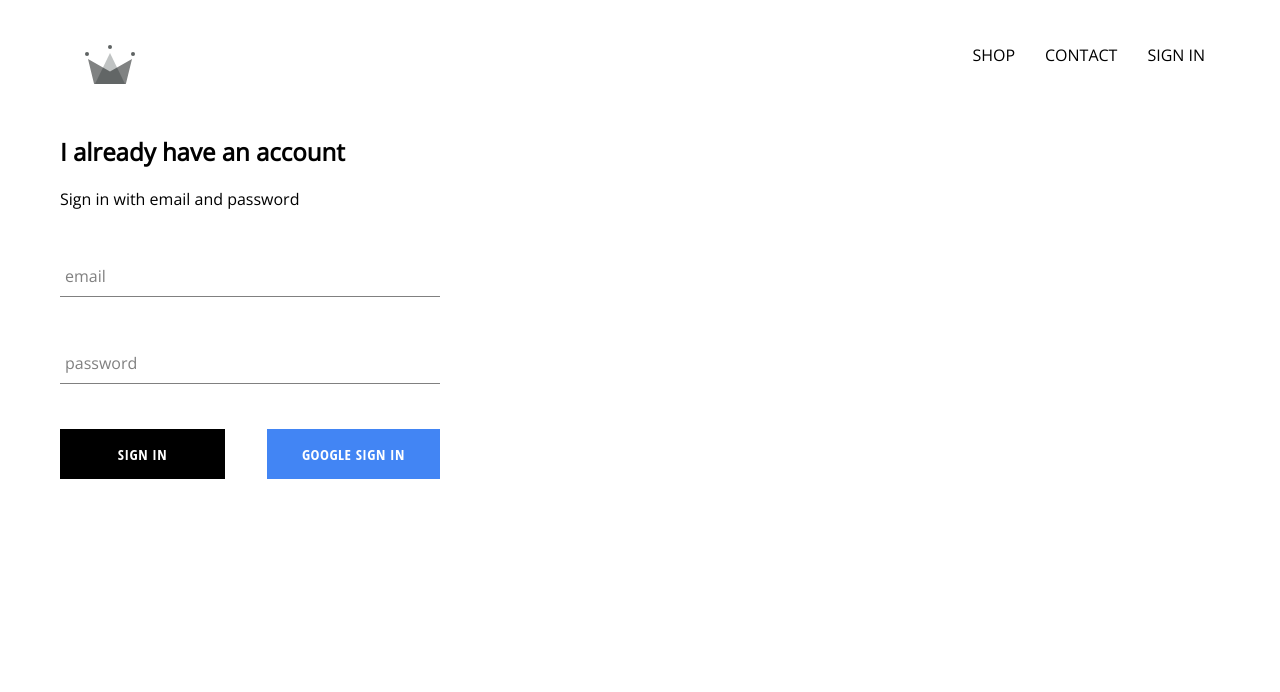
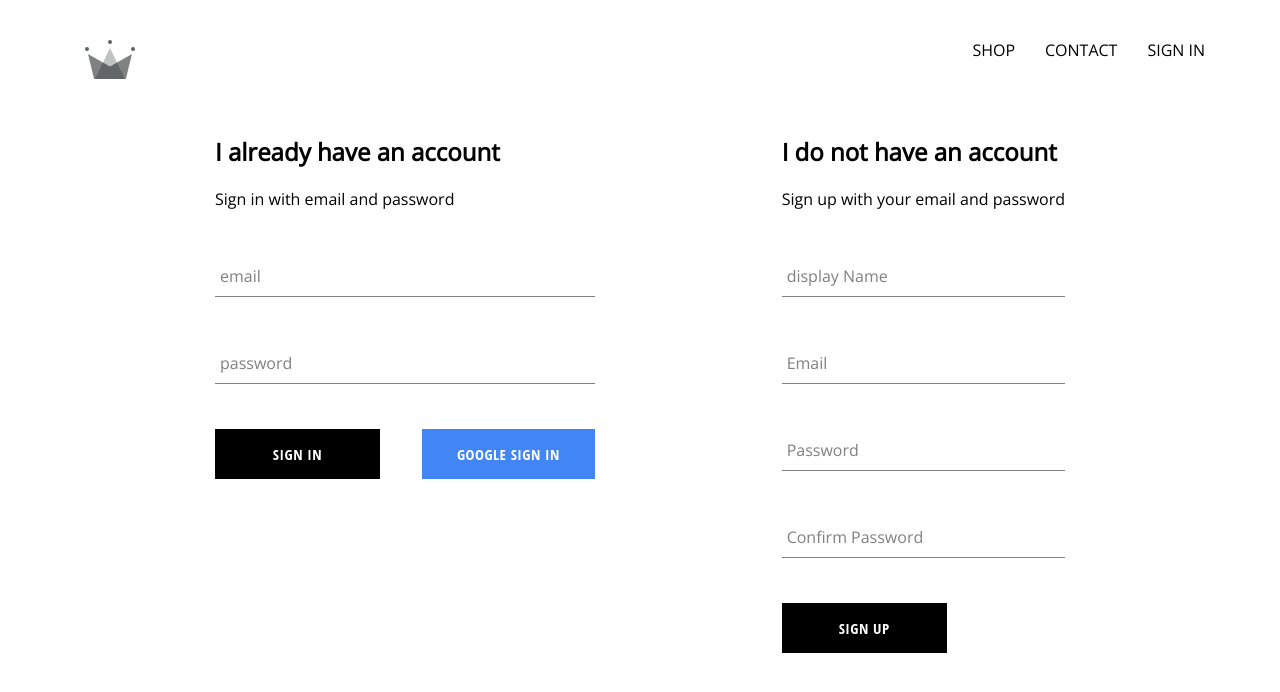
Before and after one commit to Gabyyie/crwn-clothing, a React (Create React App) app: page /signIn in a window 1280 px wide. Shown: the top 692 px of the page. Built offline with nearby package versions, Linux system fonts and the light colour scheme; no server answers.

Commit message:
implemented firebase utils, included ability to store authenticated users into our firestore database

```diff
--- a/src/App.css
+++ b/src/App.css
@@ -1,6 +1,6 @@
 body {
     font-family: "Open Sans";
-    padding: 20px 60px;
+    padding: 15px 60px;
 }
 
 a {
--- a/src/App.js
+++ b/src/App.js
@@ -6,7 +6,7 @@
 import HomePage from './pages/homepage/homepage.component';
 import Header from './header/header.component';
 import SignInAndSignUpPage from './pages/sign-in-and-sign-up/sign-in-and-sign-up.component';
-import { auth } from './firebase/firebase.utils';
+import { auth, createUserProfileDocument } from './firebase/firebase.utils';
 
 class App extends React.Component {
   constructor() {
@@ -20,10 +20,22 @@
   unsuscribeFromAuth = null;
 
   componentDidMount() {
-    this.unsuscribeFromAuth = auth.onAuthStateChanged(user => {
-      this.setState({ currentUser: user});
+    this.unsuscribeFromAuth = auth.onAuthStateChanged(async userAuth => {
+      if (userAuth) {
+        const userRef = await createUserProfileDocument(userAuth)
 
-      console.log(user);
+        userRef.onSnapshot(snapShot => {
+          this.setState({
+            currentUser: {
+              id: snapShot.id,
+              ...snapShot.data()
+            }
+          });
+
+          console.log(this.state);
+        });
+      }
+      this.setState({currentUser: userAuth});
     });
   }
 
--- /dev/null
+++ b/src/components/sign-up/sign-up.component.jsx
@@ -0,0 +1,103 @@
+import React from "react";
+
+import FormInput from "../form-input/form-input.component";
+import CustomButton from "../custom-button/custom-button.component";
+
+import { auth, createUserProfileDocument } from "../../firebase/firebase.utils";
+
+import './sign-up.styles.scss';
+
+class SignUp extends React.Component {
+    constructor() {
+        super();
+
+        this.state = {
+            displayName: '',
+            email: '',
+            password: '',
+            confirmPassword: ''
+        }
+    }
+
+    handleSubmit = async event => {
+        event.preventDefault();
+
+        const { displayName, email, password, confirmPassword} = this.state;
+
+        if(password !== confirmPassword) {
+            alert("passwords don't match");
+            return;
+        }
+
+        try {
+
+            const { user} = await auth.createUserWithEmailAndPassword(email, password);
+
+            await createUserProfileDocument(user, {displayName} );
+
+            this.setState({
+                displayName: '',
+                email: '',
+                password: '',
+                confirmPassword: ''
+            });
+
+        } catch(error) {
+            console.error(error);
+        }
+    }
+
+    handleChange = event => {
+        const { name, value } = event.target;
+
+        this.setState({[name]: value});
+    }
+
+    render() {
+        const { displayName, email, password, confirmPassword} = this.state;
+        return (
+
+            <div className="sign-up">
+                <h2 className="title">I do not have an account</h2>
+                <span>Sign up with your email and password</span>
+                <form className="sign-up-form" onSubmit={this.handleSubmit}>
+                    <FormInput
+                        type='text'
+                        name='displayName'
+                        value={displayName}
+                        onChange={this.handleChange}
+                        label='display Name'
+                        required
+                    />
+                    <FormInput
+                        type='email'
+                        name='email'
+                        value={email}
+                        onChange={this.handleChange}
+                        label='Email'
+                        required
+                    />
+                    <FormInput
+                        type='password'
+                        name='password'
+                        value={password}
+                        onChange={this.handleChange}
+                        label='Password'
+                        required
+                    />
+                    <FormInput
+                        type='password'
+                        name='confirmPassword'
+                        value={confirmPassword}
+                        onChange={this.handleChange}
+                        label='Confirm Password'
+                        required
+                    />
+                    <CustomButton type='submit'> SIGN UP</CustomButton>
+                </form>
+            </div>
+        )
+    }
+}
+
+export default SignUp;
--- a/src/firebase/firebase.utils.js
+++ b/src/firebase/firebase.utils.js
@@ -13,6 +13,33 @@
         measurementId: "G-WBCLYN3E6W"
 };
 
+export const createUserProfileDocument = async (userAuth, additionalData) => {
+        if (!userAuth) return;
+
+        const userRef  = firestore.doc(`users/${userAuth.uid}`);
+
+        const snapShot = await userRef.get();
+
+        if(!snapShot.exists); {
+                const { displayName, email } = userAuth;
+                const createdAt = new Date();
+
+                try {
+                await userRef.set({
+                        displayName,
+                        email,
+                        createdAt,
+                        ...additionalData
+                })
+                }   catch (error) {
+                                console.log('error creating user', error.message);
+                        }
+                        return userRef;
+        }
+
+        console.log(snapShot);
+}
+
 firebase.initializeApp(config);
 
 export const auth = firebase.auth();
--- a/src/pages/sign-in-and-sign-up/sign-in-and-sign-up.component.jsx
+++ b/src/pages/sign-in-and-sign-up/sign-in-and-sign-up.component.jsx
@@ -2,10 +2,12 @@
 
 import './sign-in-and-sign-up.styles.scss';
 import SignIn from '../../components/sign-in/sign-in.component';
+import SignUp from '../../components/sign-up/sign-up.component';
 
 const SignInAndSignUpPage = () => (
     <div className='sign-in-and-sign-up'>
         <SignIn />
+        <SignUp />
     </div>
 )
 
--- a/src/pages/sign-in-and-sign-up/sign-in-and-sign-up.styles.scss
+++ b/src/pages/sign-in-and-sign-up/sign-in-and-sign-up.styles.scss
@@ -0,0 +1,6 @@
+.sign-in-and-sign-up {
+    width: 850px;
+    display: flex;
+    justify-content: space-between;
+    margin: 30px auto;
+}
```
Also changed, not shown: src/components/sign-in/sign-in.component.jsx (+2 -8 lines), src/components/sign-up/sign-up.styles.scss (added).
